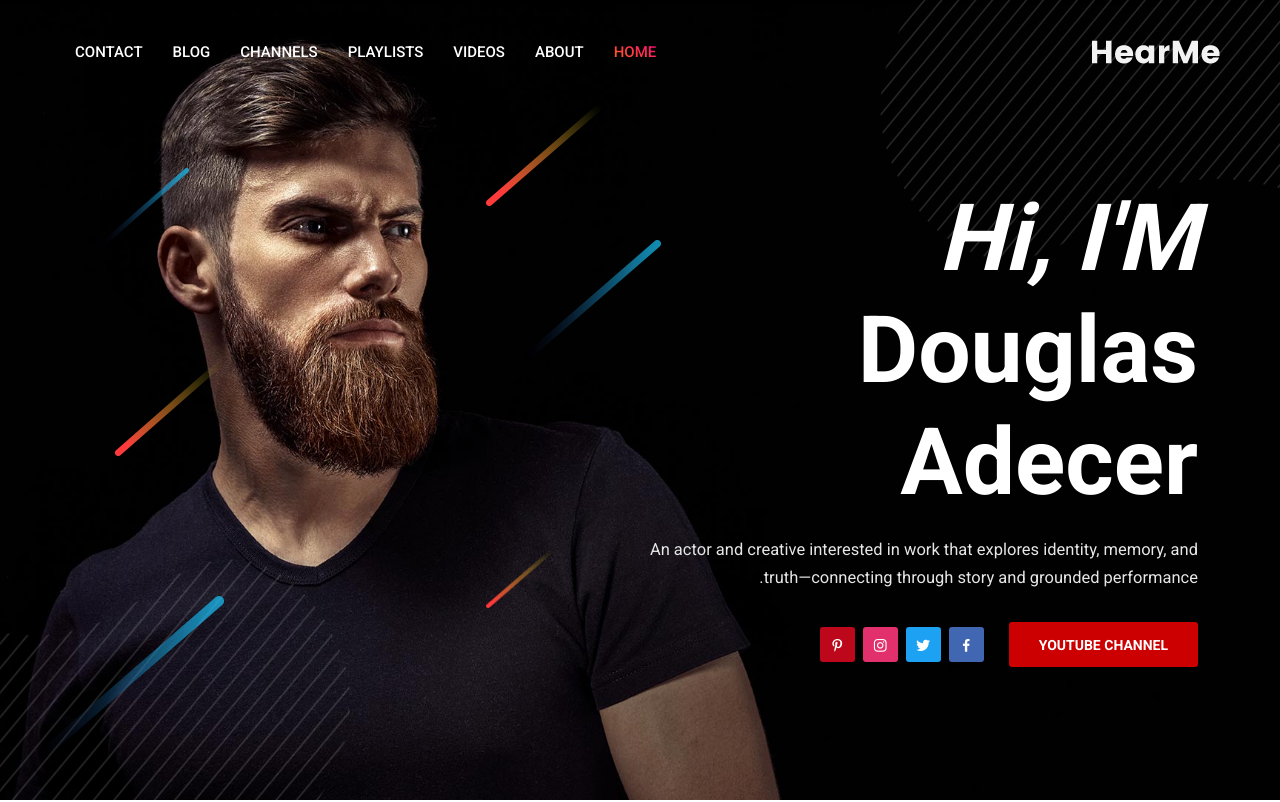
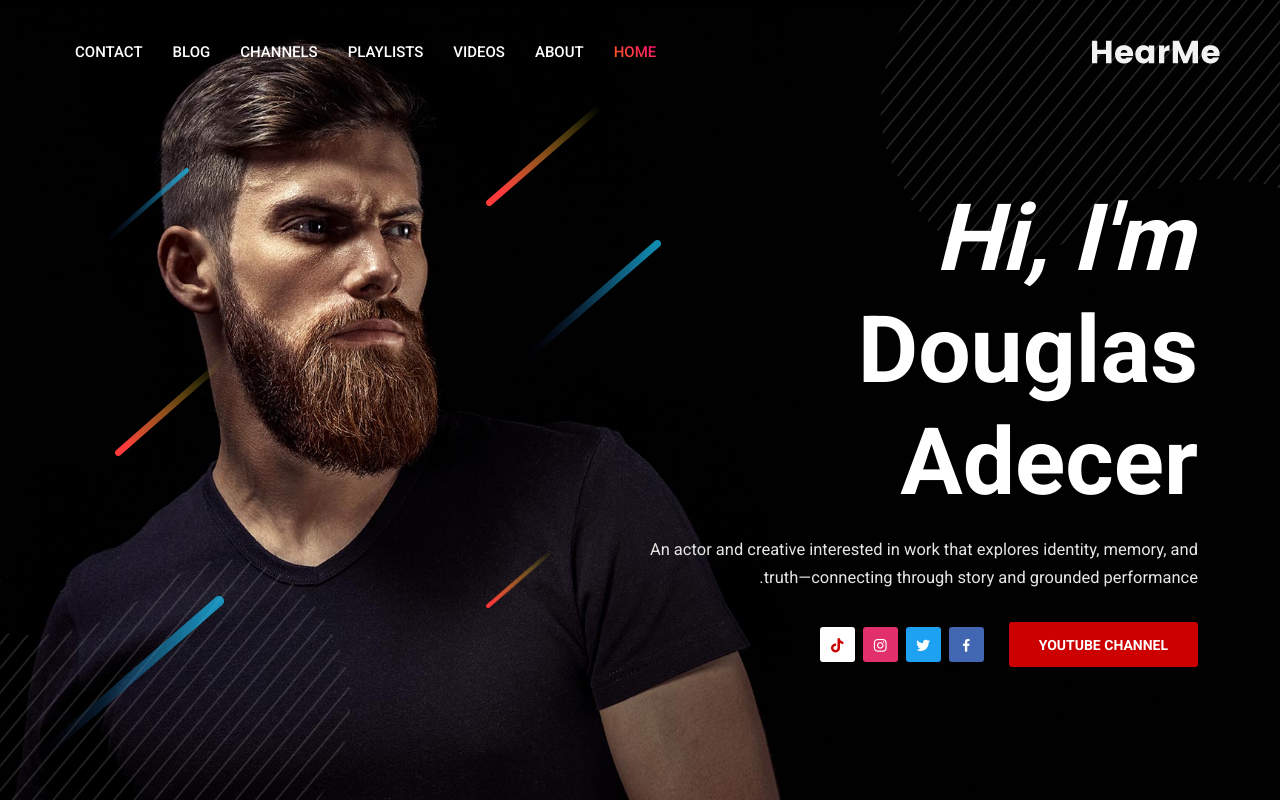
Before and after one commit to douglasadecer/actor-portfolio, a Next.js app: page /youtube in a window 1280 px wide. Shown: the top 802 px of the page. Built offline with nearby package versions, Linux system fonts and the light colour scheme.

Commit message:
fixed my name and added tiktok acc

```diff
--- a/src/components/Youtube/Banner.js
+++ b/src/components/Youtube/Banner.js
@@ -18,7 +18,7 @@ const Banner = () => {
                   data-aos-duration="800"
                   data-aos-once="true"
                 >
-                  <span>Hi, I&apos;M</span> Douglas Adecer
+                  <span>Hi, I&apos;m</span> Douglas Adecer
                 </h1>
 
                 <p
@@ -74,13 +74,14 @@ const Banner = () => {
                         <i className="bx bxl-instagram"></i>
                       </a>
                     </li>
-                    <li>
+                     <li>
                       <a
-                        href="https://pinterest.com/"
-                        className="pinterest"
+                        href="https://www.tiktok.com/@dougxplicit" // <-- Replace with your actual username
+                        className="tiktok"
                         target="_blank"
+                        rel="noopener noreferrer"
                       >
-                        <i className="bx bxl-pinterest-alt"></i>
+                        <i className="bx bxl-tiktok"></i>
                       </a>
                     </li>
                   </ul>
--- a/styles/style.css
+++ b/styles/style.css
@@ -2456,6 +2456,7 @@ Main Banner Area CSS
 }
 .yout-main-banner-content h1 span {
   display: block;
+  padding-right: 5px;
   font-style: italic;
 }
 .yout-main-banner-content p {
```
